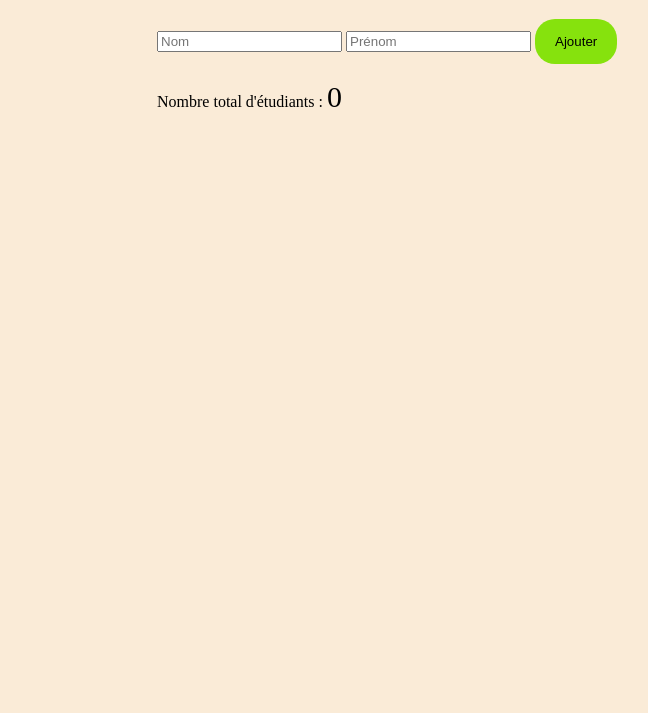
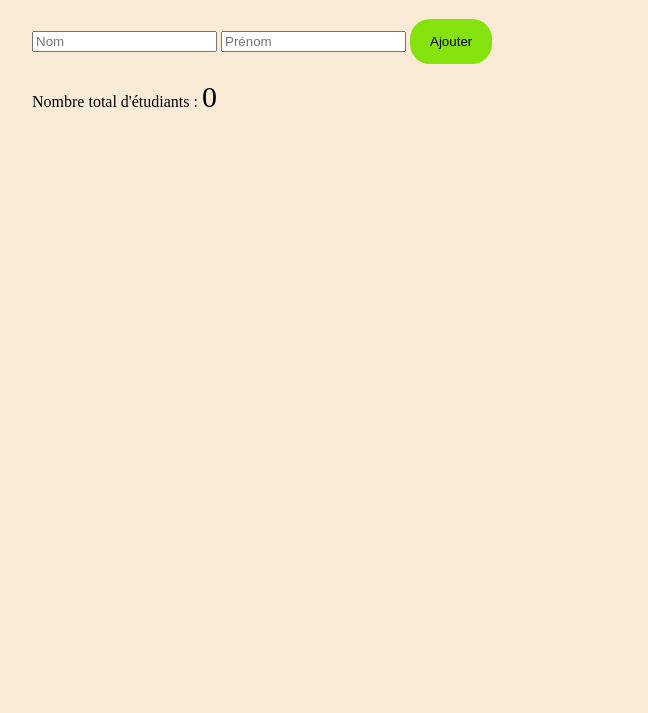
Before and after one commit to maickzanvo-hue/TT, a plain HTML site: page index.html in a window 1280 px wide. Shown: the part 87-800 px from the top of the page, without its empty margins (68-716 px from the left). Drawn offline with Linux system fonts and the light colour scheme.

Commit message:
Update styl.css

```diff
--- a/styl.css
+++ b/styl.css
@@ -2,7 +2,7 @@ body {
 
     background-color: antiquewhite;
     margin: 0 auto;
-    padding-left: 225px;
+    padding-left: 100px;
 
 }
 h1{
```
